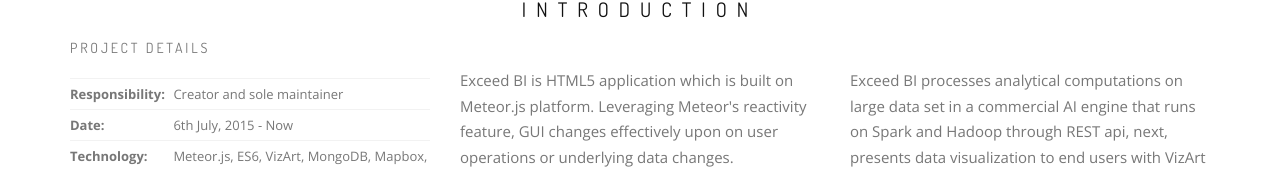
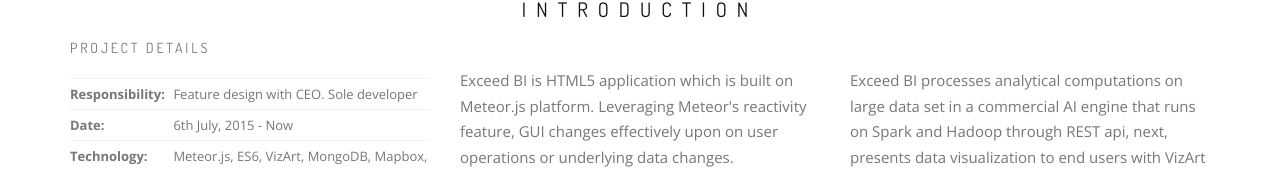
Before and after one commit to BigFatDog/BigFatDog.github.io, a plain HTML site: page exceed_bi.html in a window 1280 px wide. Shown: the part 301-470 px from the top of the page. Drawn offline with nearby package versions, Linux system fonts and the light colour scheme.

Commit message:
reposibility

```diff
--- a/exceed_bi.html
+++ b/exceed_bi.html
@@ -105,7 +105,8 @@
                             <div class="work-full-detail">
                                 <p>
                                     <strong>Responsibility:</strong>
-                                    Creator and sole maintainer
+                                    Feature design with CEO.
+                                    Sole developer
                                 </p>
                                 <p>
                                     <strong>Date:</strong>
```
